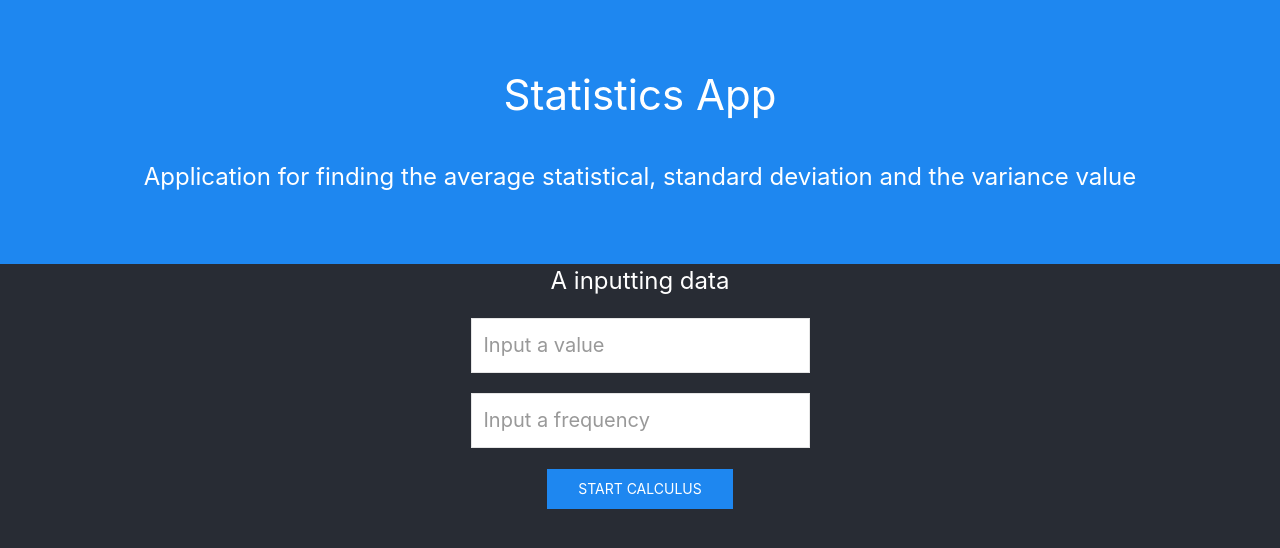
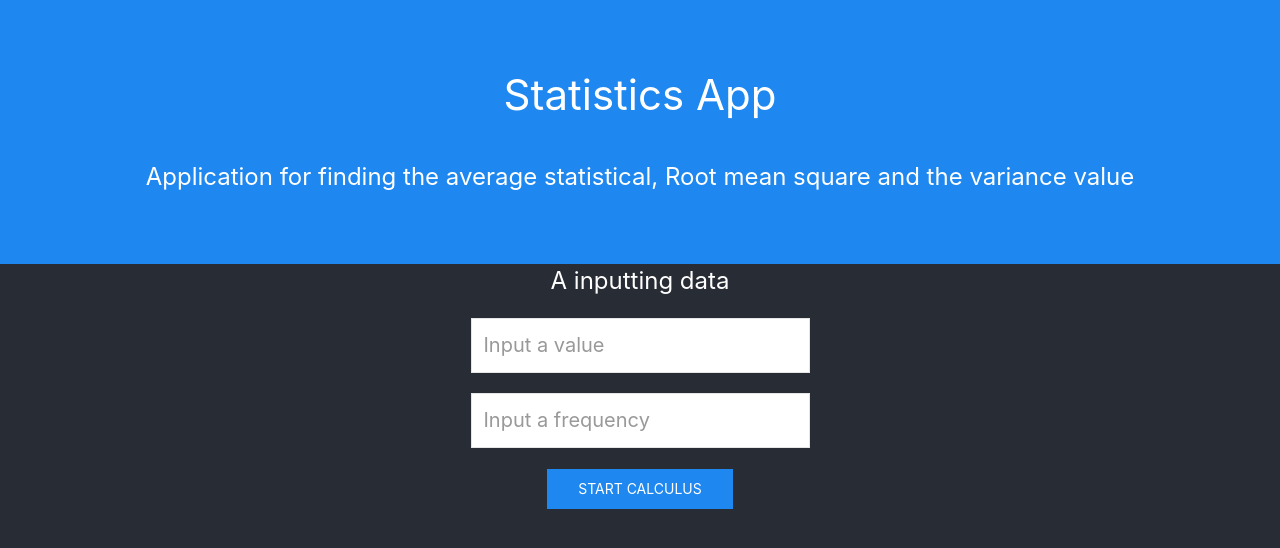
Before and after one commit to faramozzayw/Statistics-App, a React (Create React App) app: page / in a window 1280 px wide. Shown: the top 548 px of the page. Built offline with nearby package versions, Linux system fonts and the light colour scheme.

Commit message:
Added: adbility to calculus the root mean square

```diff
--- a/src/components/Jumbotron.jsx
+++ b/src/components/Jumbotron.jsx
@@ -6,7 +6,7 @@ export default class Jumbotron extends Component {
 			<section className="uk-section uk-section-primary">
 			  <div className="uk-container">
 			    <h1 className="">Statistics App</h1>
-			    <h3>Application for finding the average statistical, standard deviation and the variance value</h3>
+			    <h3>Application for finding the average statistical, Root mean square and the variance value</h3>
 			  </div>
 			</section>
 		);
--- a/src/function/Calculation.js
+++ b/src/function/Calculation.js
@@ -15,22 +15,24 @@ const Calculation = (x, n) => {
 
 	resultObject.average = (() => {
 		let result = 0;
-		for (let i = 0; i < x.length; i++) result += x[i] * n[i];
+		for (let i = 0; i < x.length; i++) {
+			result += x[i] * n[i];
+		}
 		result /= sumOfN;
 		return result;
 	})();
 
-
 	resultObject.variance = (() => {
 		let result = 0;
-
 		for (let i = 0; i < x.length; i++) {
-			console.log("[result before]: ", result);
 			result += ((x[i] - resultObject.average) ** 2) * n[i];
-			console.log("[result after]: ", result);
 		}
 		result /= sumOfN;
 		return result;
+	})();
+
+	resultObject.deviation = (() => {
+		return Math.sqrt(resultObject.variance)
 	})();
 
 	return resultObject;
```
